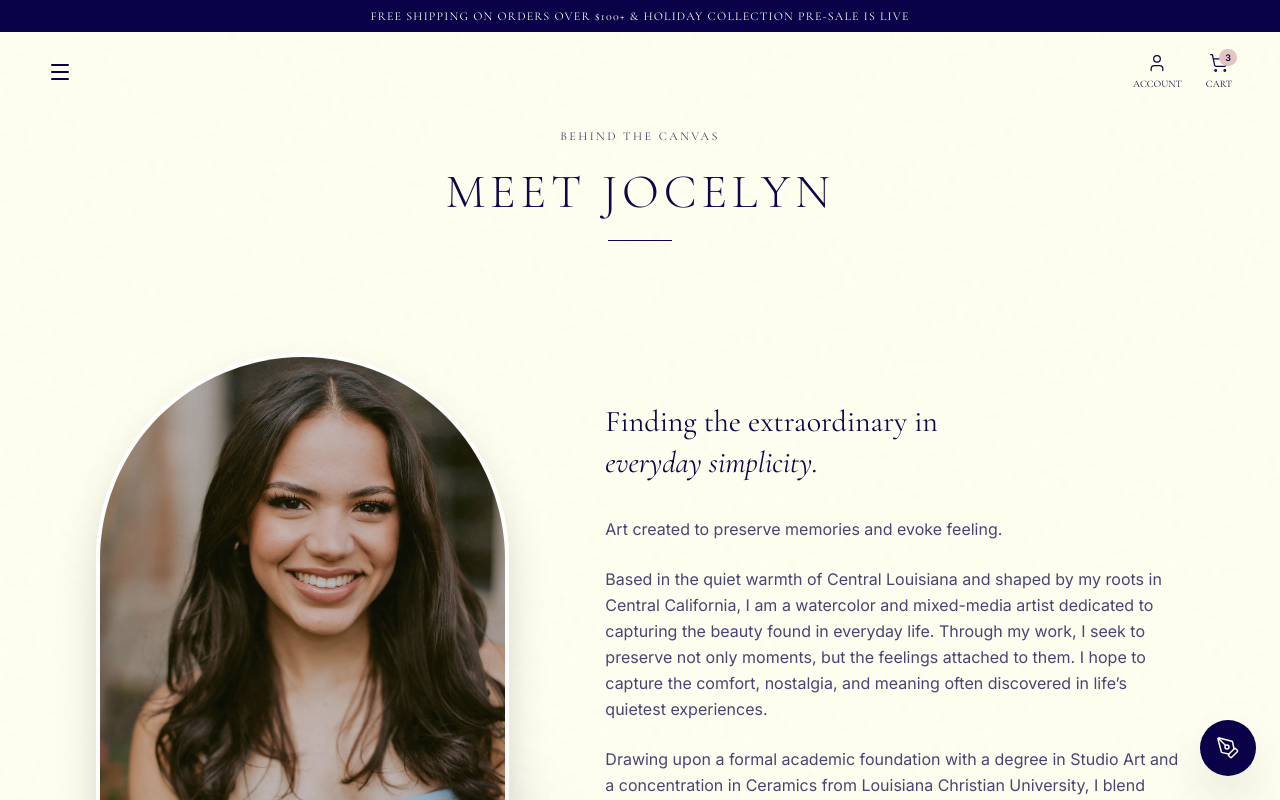
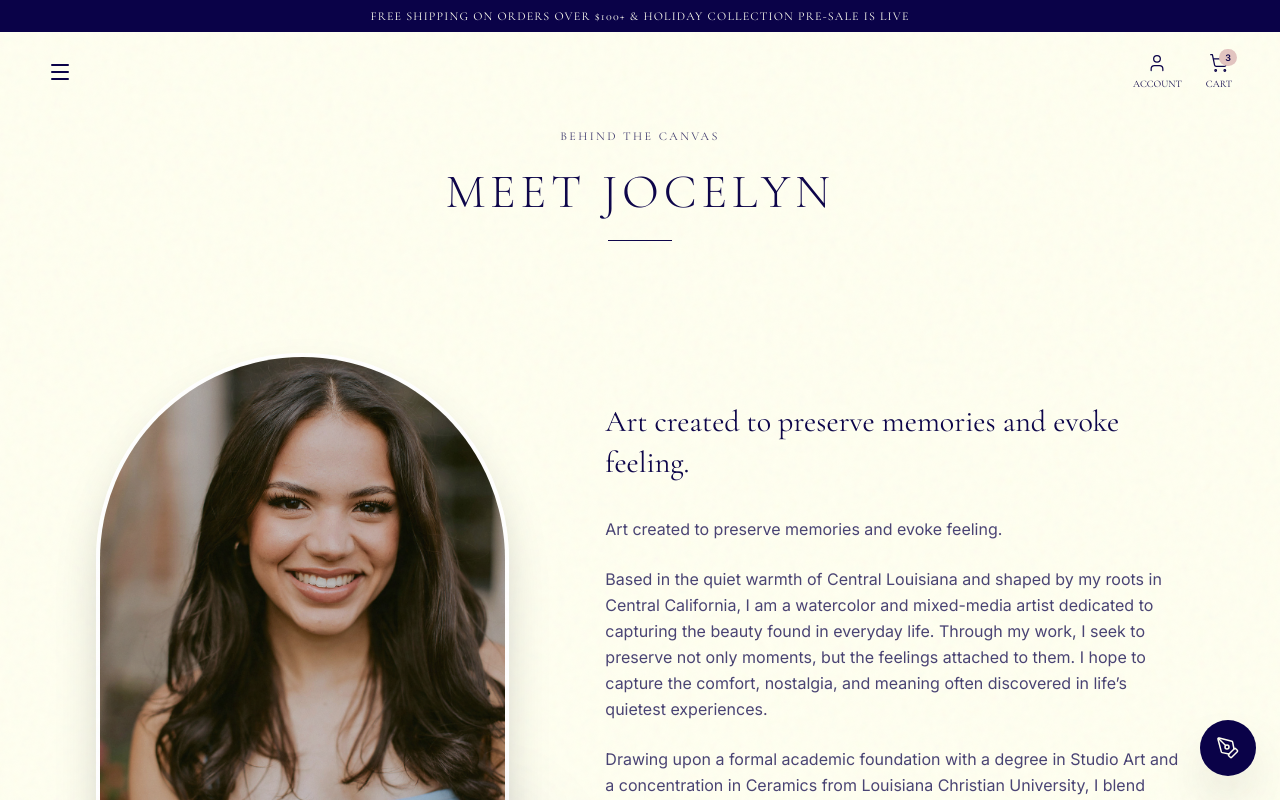
Before and after one commit to kgillam/jocelyn-maria, a React (Vite) app: page /meet-the-artist in a window 1280 px wide. Shown: the top 800 px of the page. Built offline with nearby package versions, Linux system fonts and the light colour scheme.

Commit message:
Replace MeetTheArtist heading per client request

```diff
--- a/src/pages/MeetTheArtist.tsx
+++ b/src/pages/MeetTheArtist.tsx
@@ -52,7 +52,7 @@ export default function MeetTheArtist() {
           <div className="w-full lg:w-7/12 flex flex-col justify-center relative z-10 pt-8 lg:pt-12">
 
             <h2 className="font-serif text-2xl md:text-3xl text-ink mb-8 leading-snug">
-              Finding the extraordinary in <br/><span className="italic text-olive">everyday simplicity.</span>
+              Art created to preserve memories and evoke feeling.
             </h2>
 
             <div className="space-y-6 font-sans text-ink/75 leading-relaxed text-sm md:text-base">
```
